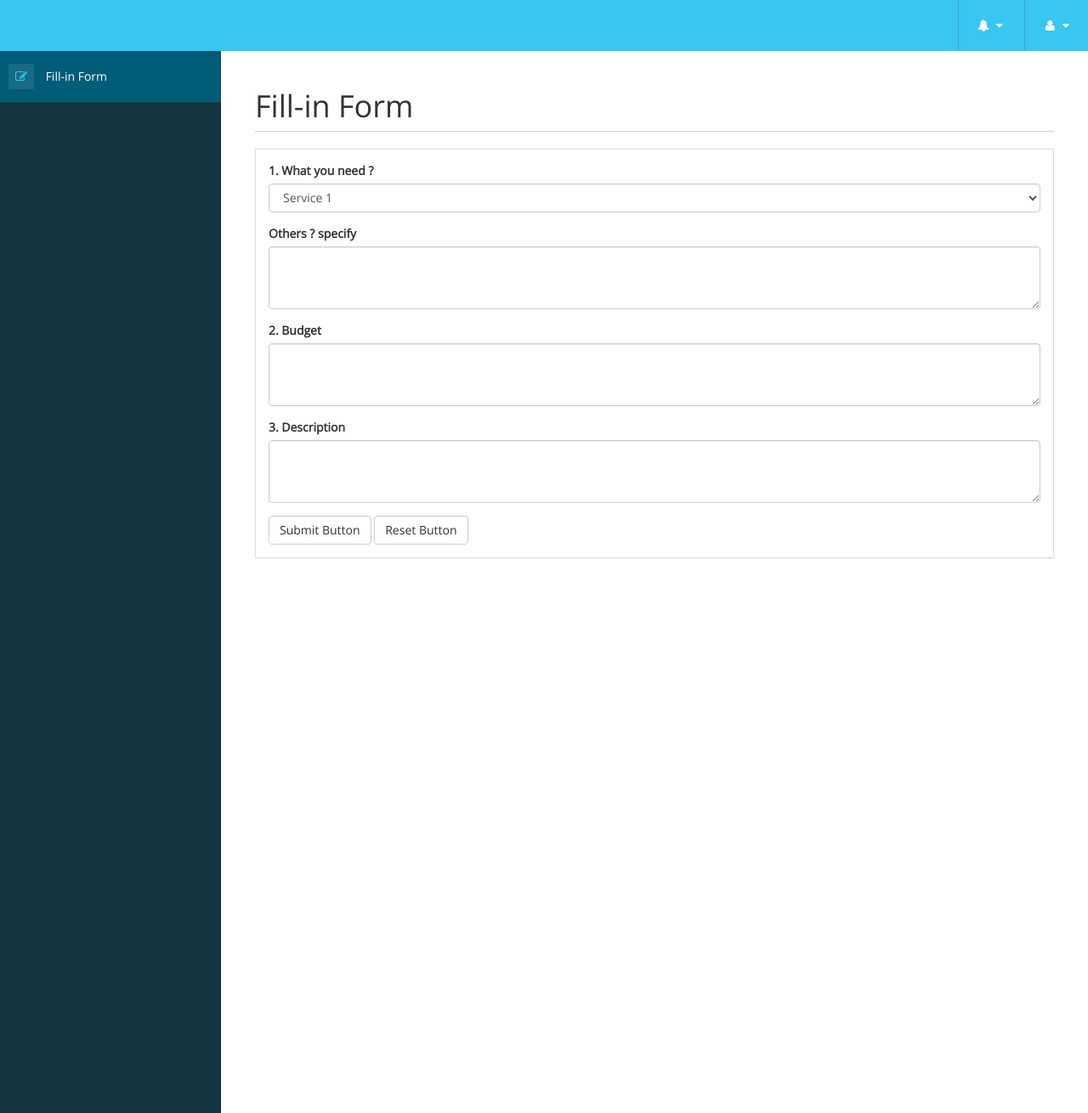
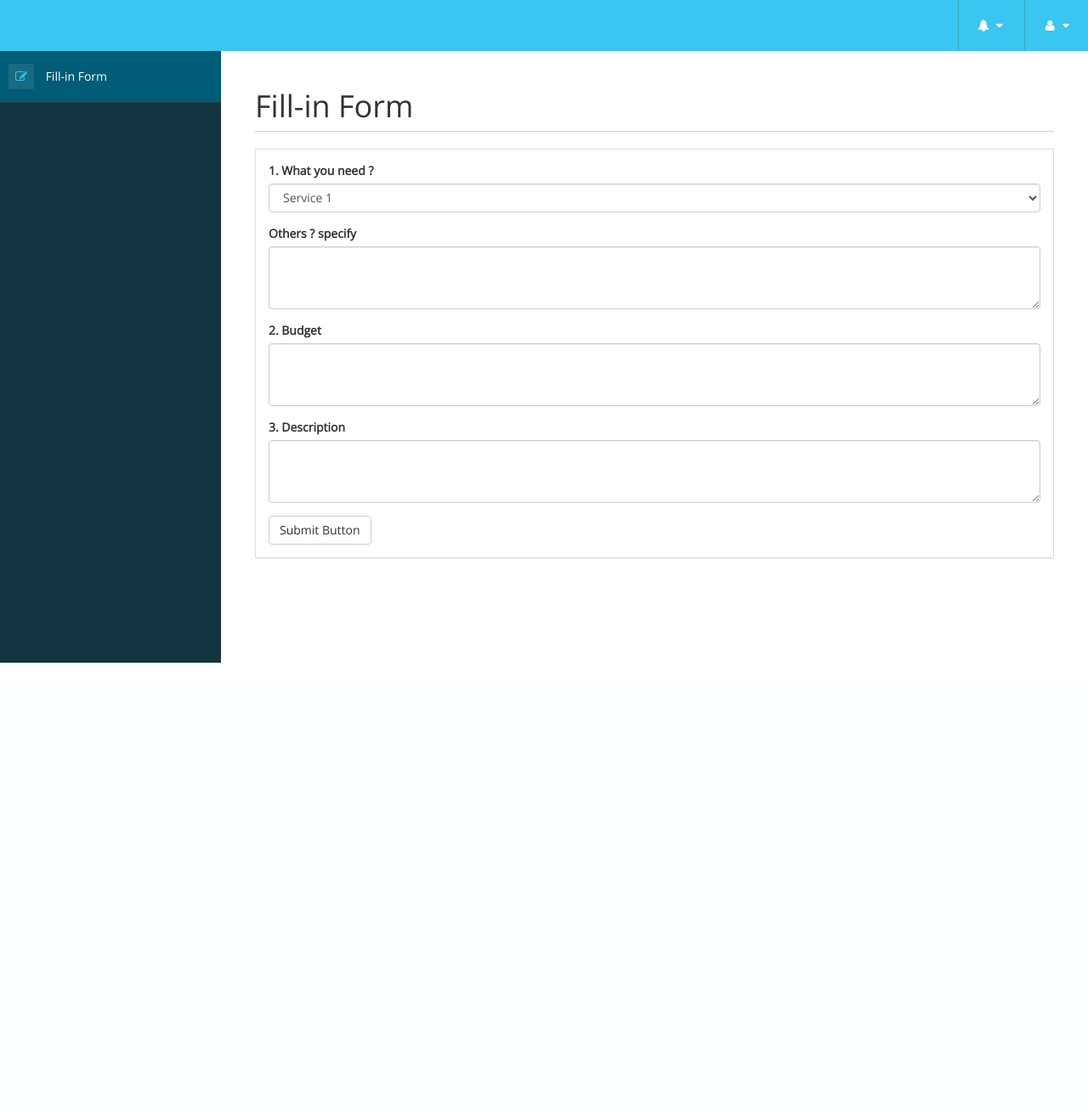
Before and after one commit to Nilay1101/Project-SoftwarezSolution, a PHP site: page /form.html in a window 1280 px wide. Shown: the whole page at 85% size. After the commit the page ends 780 px from the top, so only its background shows below. Run offline with PHP 8.4, Linux system fonts and the light colour scheme.

Commit message:
commit
commit

```diff
--- a/User/css/custom-styles.css
+++ b/User/css/custom-styles.css
@@ -1,9 +1,3 @@
-/*----------------------------------------------
-Author : www.webthemez.com
-License: Commons Attribution 3.0
-http://creativecommons.org/licenses/by/3.0/
-------------------------------------------------*/
-
 
 /*----------------------------------------------
     COMMON  STYLES
@@ -28,7 +22,7 @@ body {
     margin:10px 20px 10px 0px;
     background-color:transparent;
     padding:10px;
-    min-height:1200px;
+    min-height:670px;
 }
 
 .text-center {
@@ -487,7 +481,7 @@ line-height: 1.428571429;
      #page-wrapper{
                margin: 0 0 0 260px;
         padding: 15px 30px;
-        min-height: 1200px;
+        min-height: 670px;
 
     }
 
--- a/User/form.html
+++ b/User/form.html
@@ -114,8 +114,6 @@
                                         </div>
 
                                         <button type="submit" class="btn btn-default">Submit Button</button>
-
-                                        <button type="reset" class="btn btn-default">Reset Button</button>
                                     </form>
                                 </div>
                             </div>
```
